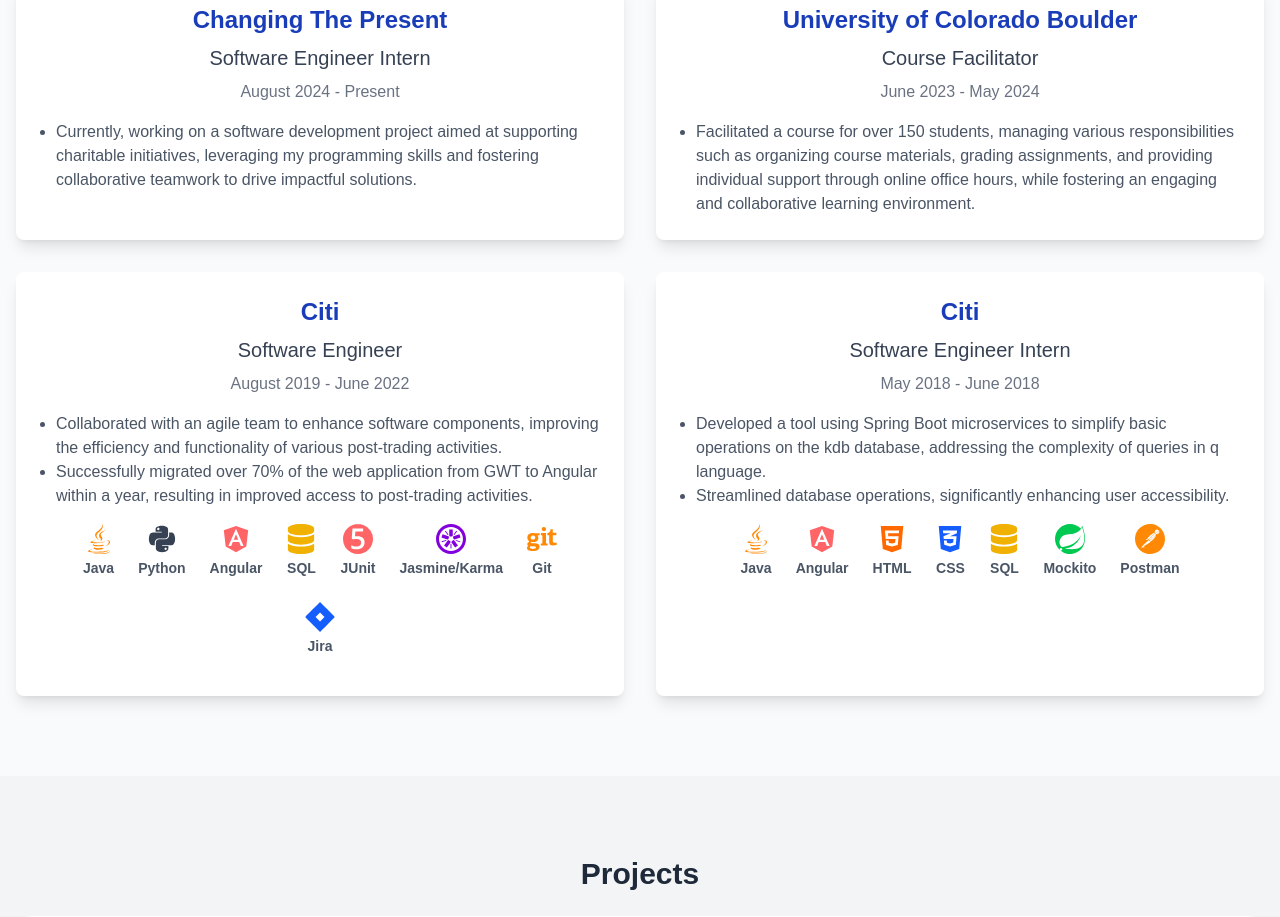
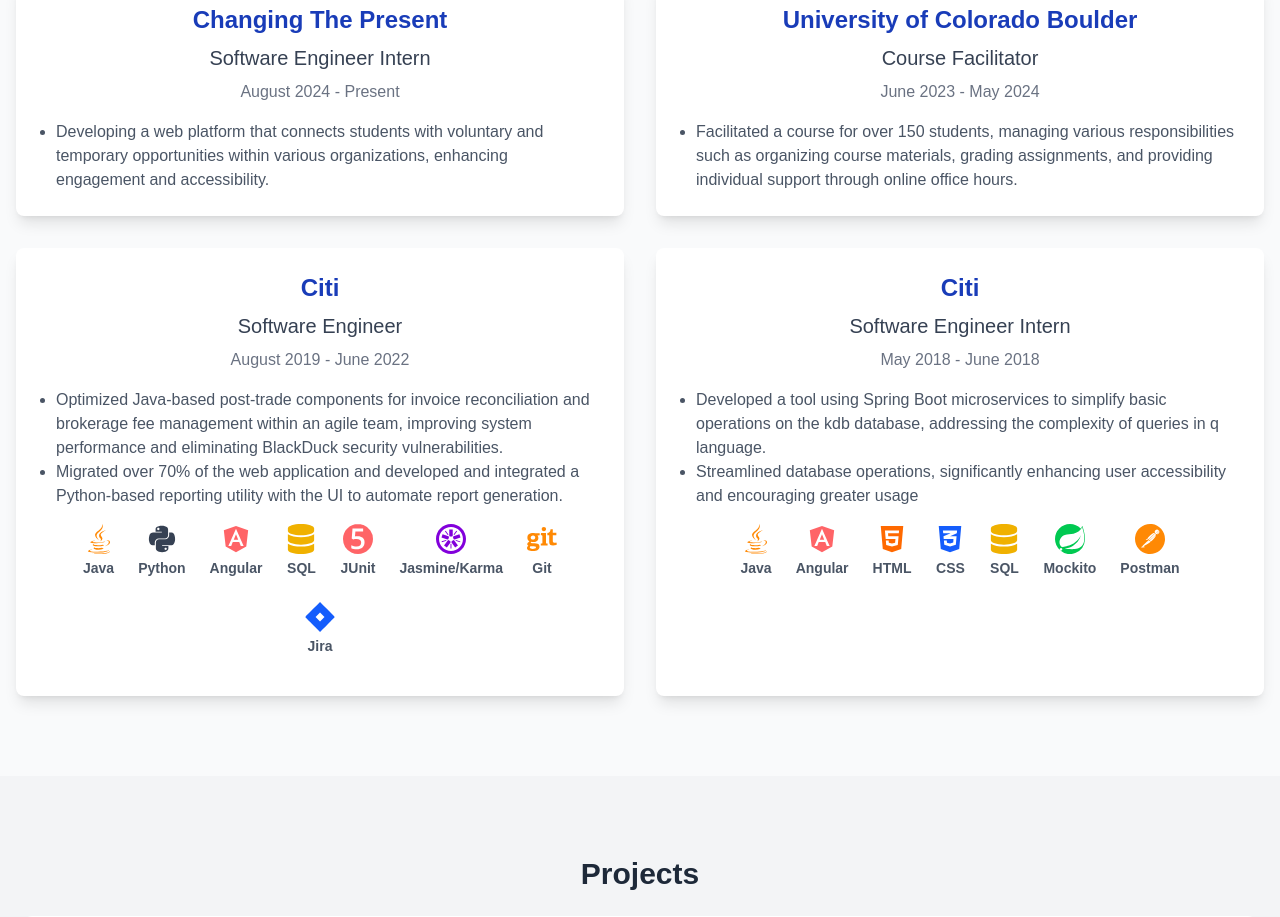
Before and after one commit to Manali6/my-portfolio, a Next.js app: page / in a window 1280 px wide. Shown: the part 1780-2697 px from the top of the page. Built offline with nearby package versions, Linux system fonts and the light colour scheme.

Commit message:
Updated Experience and Projects content

```diff
--- a/components/Experience.tsx
+++ b/components/Experience.tsx
@@ -9,7 +9,7 @@
   role: "Software Engineer Intern",
   duration: " August 2024 - Present",
   description: [
-  "Currently, working on a software development project aimed at supporting charitable initiatives, leveraging my programming skills and fostering collaborative teamwork to drive impactful solutions."
+  "Developing a web platform that connects students with voluntary and temporary opportunities within various organizations, enhancing engagement and accessibility."
   ],
 },
 {
@@ -17,7 +17,7 @@
   role: "Course Facilitator",
   duration: "June 2023 - May 2024",
   description: [
-  "Facilitated a course for over 150 students, managing various responsibilities such as organizing course materials, grading assignments, and providing individual support through online office hours, while fostering an engaging and collaborative learning environment."
+  "Facilitated a course for over 150 students, managing various responsibilities such as organizing course materials, grading assignments, and providing individual support through online office hours."
   ],
 },
 {
@@ -25,8 +25,8 @@
   role: "Software Engineer",
   duration: "August 2019 - June 2022",
   description: [
-  "Collaborated with an agile team to enhance software components, improving the efficiency and functionality of various post-trading activities.",
-  "Successfully migrated over 70% of the web application from GWT to Angular within a year, resulting in improved access to post-trading activities."
+  "Optimized Java-based post-trade components for invoice reconciliation and brokerage fee management within an agile team, improving system performance and eliminating BlackDuck security vulnerabilities.",
+  "Migrated over 70% of the web application and developed and integrated a Python-based reporting utility with the UI to automate report generation."
   ],
   techStack: [
   { name: "Java", icon:
@@ -53,7 +53,7 @@
   duration: "May 2018 - June 2018",
   description: [
   "Developed a tool using Spring Boot microservices to simplify basic operations on the kdb database, addressing the complexity of queries in q language.",
-  "Streamlined database operations, significantly enhancing user accessibility."
+  "Streamlined database operations, significantly enhancing user accessibility and encouraging greater usage"
   ],
   techStack: [
   { name: "Java", icon:
--- a/components/Projects.tsx
+++ b/components/Projects.tsx
@@ -29,7 +29,7 @@
     },
     {
     title: "Fitness Tracker",
-    description: "Developed a fitness tracker application with a user-friendly interface for goal tracking, workout and nutrition logging, and dynamic progress charts.",
+    description: "Developed a fitness tracker application with a user-friendly interface for goal tracking, workout and dynamic progress charts and integrated an external AI-powered tool for personalized nutrition recommendations.",
     youtubeLink: "ZwNteUswkT0",
     techStack: [
         { name: "React", icon:
```
